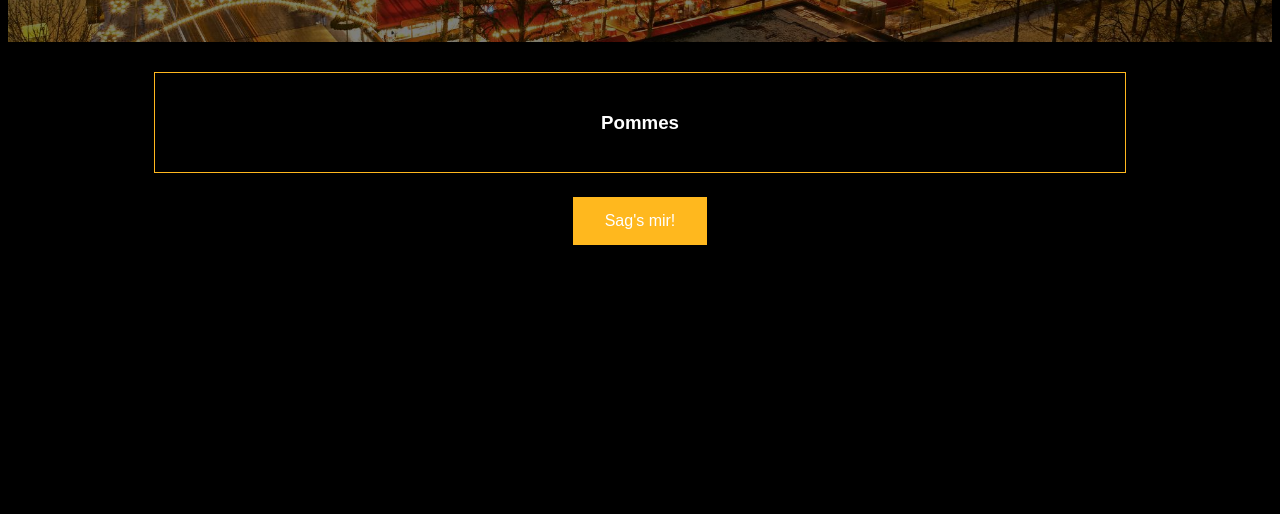
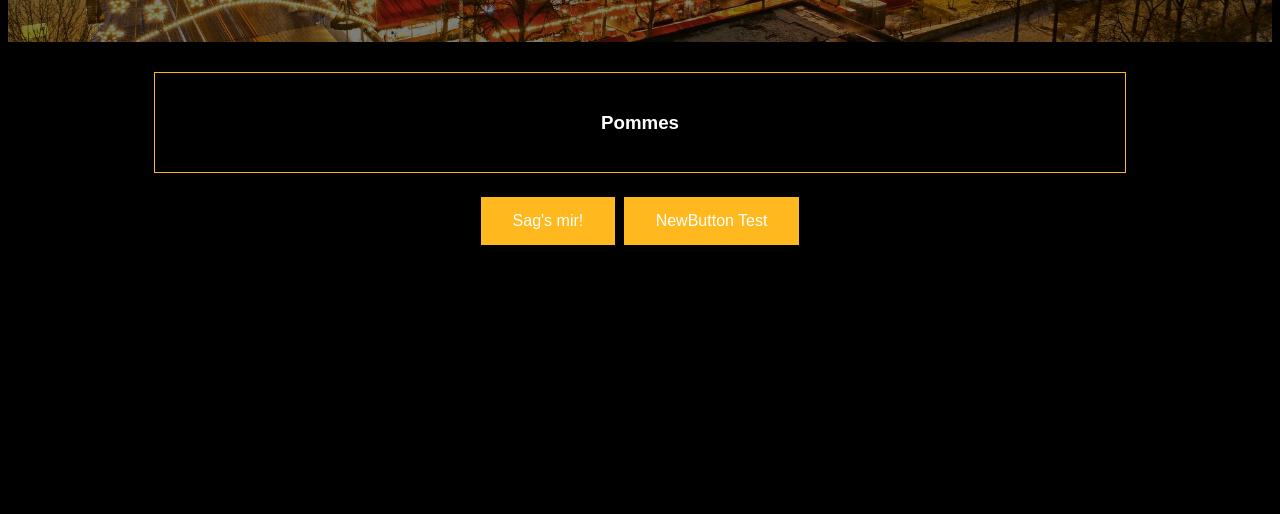
Before and after one commit to mrhunter199/mrhunter199.github.io, a plain HTML site: page weihnachtsmarkt/index.html in a window 1280 px wide. Shown: the part 206-720 px from the top of the page. Drawn offline with nearby package versions, Linux system fonts and the light colour scheme.

Commit message:
add second button to test

```diff
--- a/weihnachtsmarkt/index.html
+++ b/weihnachtsmarkt/index.html
@@ -9,7 +9,7 @@
          <script>
                 $(document).ready(function(){
                   $("button").click(function(){
-                    $("#antwort").load("#antwort");
+                    $("#antwort").load("#antwort-wrapper");
                   });
                 });
                 </script>
@@ -31,7 +31,8 @@
         </div>
         </div>
         <div class="button" align="center">
-            <button id="newResult" type="button" onClick="window.location.reload();">Sag's mir!</button>
+            <button id="oldButton" type="button" onClick="window.location.reload();">Sag's mir!</button>
+            <button id="newResult" type="button" onClick="window.location.reload();">NewButton Test</button>
         </div>
         </div>
     </div>
```
